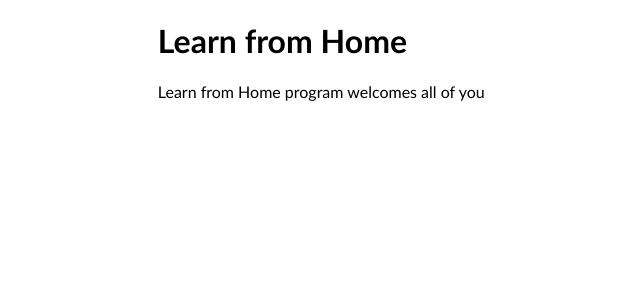
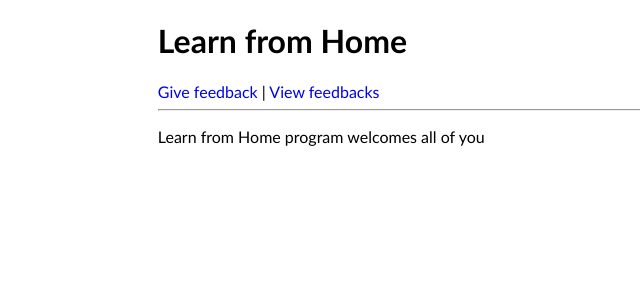
Before and after one commit to abhaikollara/lfh-feedback, a Flask app: page / in a window 1280 px wide. Shown: the top 300 px of the page, without its empty margins (103-743 px from the left). Run offline with Flask 2, Linux system fonts and the light colour scheme.

Commit message:
Add navbar

```diff
--- a/app/templates/base.html
+++ b/app/templates/base.html
@@ -15,6 +15,10 @@
             margin: auto;
             width: 60%;
         }
+
+        .nav a {
+            text-decoration: none;
+        }
     </style>
     <!--  -->
 </head>
@@ -22,6 +26,11 @@
 <body>
     <div class="container">
         <h1>Learn from Home</h1>
+        <div class="nav">
+            <a href="/feedback">Give feedback</a> |
+            <a href="/show">View feedbacks</a>
+            <hr>
+        </div>
         {% block content %} {% endblock%}
     </div>
 </body>
```
